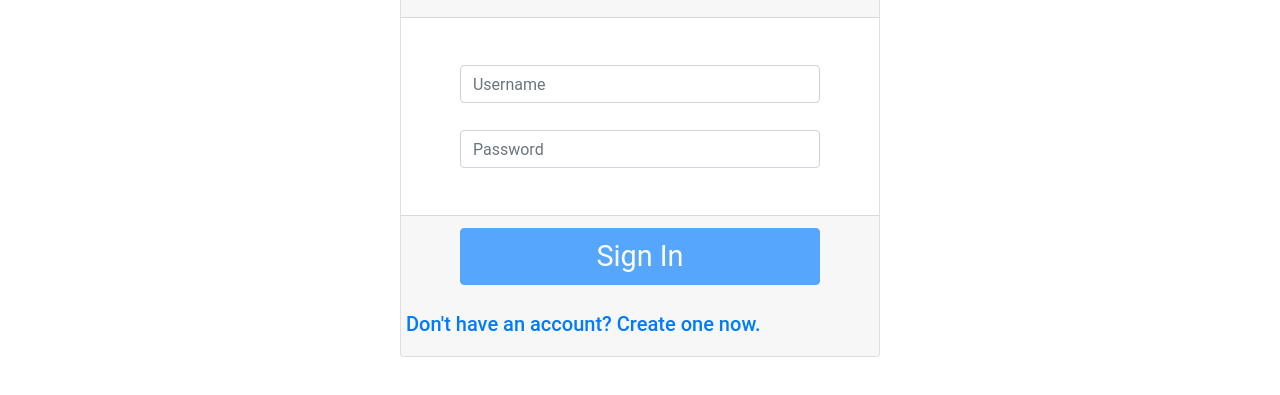
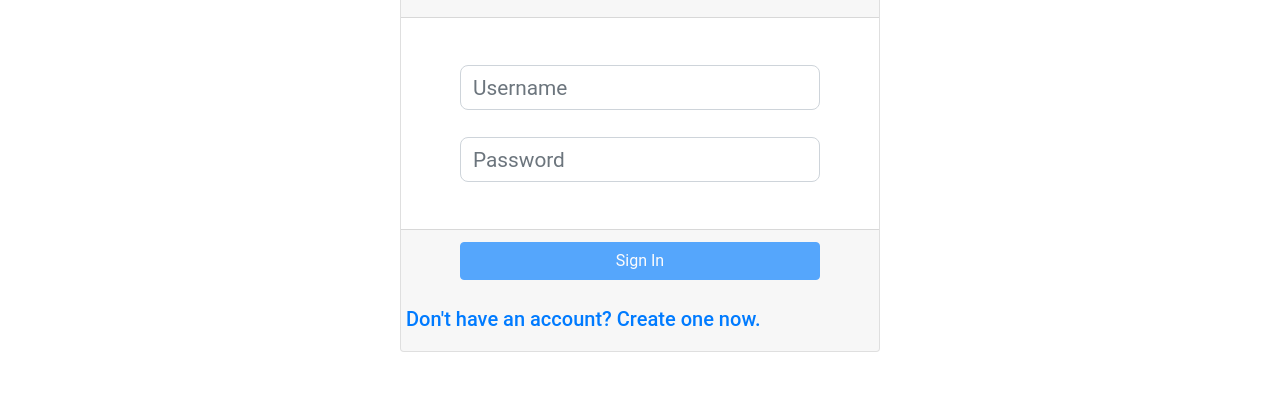
Before and after one commit to SarahDai/Minesweeper, a React app: page / in a window 1280 px wide. Shown: the part 227-622 px from the top of the page. Built offline with nearby package versions, Linux system fonts and the light colour scheme; some packages are replaced by stand-ins of ours; no server answers.

Commit message:
add some ui style

```diff
--- a/src/components/login/LoginPage.js
+++ b/src/components/login/LoginPage.js
@@ -101,6 +101,7 @@ const Login = () => {
             <Col sm={1}/>
             <Col sm={10}>
                <Input type="text" id="username"
+                        className="input-size"
                         name="username" value={username}
                         onKeyUp={e => handleKeyPress(e)}
                         aria-label="input-username"
@@ -118,6 +119,7 @@ const Login = () => {
             <Col sm={1}/>
             <Col sm={10}>
                <Input type="password" id="password"
+                        className="input-size"
                         name="password" value={password}
                         onKeyUp={e => handleKeyPress(e)}
                         aria-label="input-password"
--- a/src/components/login/SignUpPage.js
+++ b/src/components/login/SignUpPage.js
@@ -99,6 +99,7 @@ const SignUpPage = () => {
             <Col sm={10}>
                <Input type="text" id="username"
                       name="username" value={username}
+                      className="input-size"
                       onKeyUp={e => handleKeyPress(e)}
                       aria-label="input-username"
                       valid={username.length > 0 && !isExisting(username, existingUsernames)}
@@ -119,6 +120,7 @@ const SignUpPage = () => {
             <Col sm={1}/>
             <Col sm={10}>
                <Input type="password" id="password1"
+                      className="input-size"
                       name="password" value={password1}
                       onKeyUp={e => handleKeyPress(e)}
                       aria-label="input-password"
@@ -136,6 +138,7 @@ const SignUpPage = () => {
             <Col sm={1}/>
             <Col sm={10}>
                <Input type="password" id="password2"
+                      className="input-size"
                       name="password" value={password2}
                       onKeyUp={e => handleKeyPress(e)}
                       aria-label="input-password"
--- a/src/styles/styles.css
+++ b/src/styles/styles.css
@@ -50,8 +50,9 @@ h2 {
    background-color: #17a2b8;
 }
 
-.login-font-size {
-   font-size: 1.8rem;
+.input-size {
+   font-size: 1.3rem;
+   border-radius: 0.5rem;
 }
 
 .login-bg-color {
```
Also changed, not shown: public/favicon/android-chrome-192x192.png, public/favicon/android-chrome-512x512.png, public/favicon/apple-touch-icon.png, public/favicon/favicon-16x16.png, public/favicon/favicon-32x32.png, public/favicon/favicon.ico, 2 other files.
